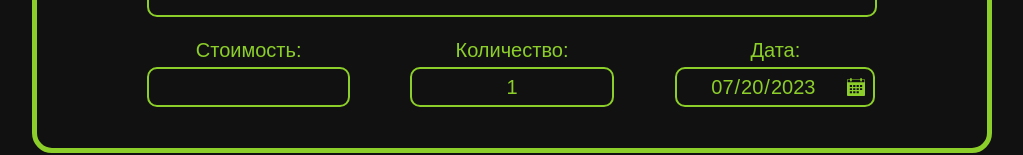
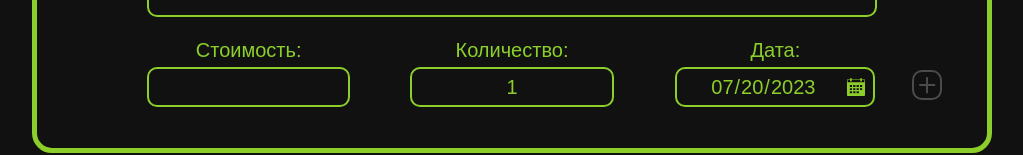
Before and after one commit to misha12919/cash-accounter, a React (Create React App) app: page / in a window 1280 px wide. Shown: the part 673-828 px from the top of the page, without its empty margins (128-1151 px from the left). Built offline with nearby package versions, Linux system fonts and the light colour scheme.

Commit message:
sort and plus unclickable

```diff
--- a/src/App.js
+++ b/src/App.js
@@ -32,7 +32,7 @@ function App() {
       cost: "2190",
       quantity: 1,
       date: {
-        day: '6',
+        day: '06',
         month: '07',
         year: '2023',
       },
@@ -43,7 +43,7 @@ function App() {
       cost: "780",
       quantity: 1,
       date: {
-        day: '2',
+        day: '02',
         month: '07',
         year: '2023',
       },
@@ -63,24 +63,49 @@ function App() {
   ])
 
   const addHistoryItem = (newItem) => {
-    setHistoryItems([{
+    const newDate = {
+      newYear: newItem[3].split('-')[0],
+      newMonth: newItem[3].split('-')[1],
+      newDay: newItem[3].split('-')[2],
+    }
 
+    let newId = historyItems.length
+    for (let idx = 0; idx < historyItems.length; idx++) {
+      const el = historyItems[idx]
+      if (newDate.newYear >= el.date.year && newDate.newMonth >= el.date.month && newDate.newDay >= el.date.day) {
+        newId = idx
+        break
+      }
+    }
+
+    setHistoryItems([
+      ...historyItems.filter((_, idx)=>{
+        return idx < newId
+      }),
+
+      {
         name: newItem[0].charAt(0).toUpperCase() + newItem[0].slice(1),
         costOfAPart: newItem[1],
         quantity: Number(newItem[2]),
         cost: newItem[1]*newItem[2],
         date:
         {
-        year: newItem[3].split('-')[0],
-        month: newItem[3].split('-')[1],
-        day: newItem[3].split('-')[2],
+          year: newDate.newYear,
+          month: newDate.newMonth,
+          day: newDate.newDay,
         },
-      id: 0
+        id: newId
+      },
 
-    }, ...historyItems.map((el)=>{
+      ...historyItems
+      .filter((_, idx)=>{
+        return idx >= newId
+      })
+      .map((el)=>{
         el.id = el.id+1
         return el
-    })])
+      })
+    ])
   }
 
   const getDateNow = () => {
--- a/src/components/Forms.js
+++ b/src/components/Forms.js
@@ -16,14 +16,37 @@ export const Forms = ({addHistoryItem, getDateNow}) => {
 
         <div className="form__group__info form__group__info--name">
           <div className="form__group__info__text">Название:</div>
-          <input className="form__group__info__input"></input>
+          <input className="form__group__info__input" mustnotbeempty='true' onChange={()=>{
+            const plus = document.querySelector('.form__group__plus')
+            const isInputsFilled = [...document.querySelectorAll('.form__group__info__input[mustnotbeempty]')].filter((el)=>{
+              return el.value === ''
+            }).length === 0 ? true : false
+
+            if (isInputsFilled) {
+              plus.classList.add('form__group__plus--active')
+            } else {
+              plus.classList.remove('form__group__plus--active')
+            }
+          }}></input>
           {/* <input className="form__group__info__input" onKeyUp={validate('form__group__info__input')}></input> */}
         </div>
 
         <div className="form__group__info">
           <div className="form__group__info__text">Стоимость:</div>
-          <input className="form__group__info__input" type="number"></input>
+          <input className="form__group__info__input" mustnotbeempty='true' type="number" onChange={()=>{
+            const plus = document.querySelector('.form__group__plus')
+            const isInputsFilled = [...document.querySelectorAll('.form__group__info__input[mustnotbeempty]')].filter((el)=>{
+              return el.value === ''
+            }).length === 0 ? true : false
+
+            if (isInputsFilled) {
+              plus.classList.add('form__group__plus--active')
+            } else {
+              plus.classList.remove('form__group__plus--active')
+            }
+          }}></input>
         </div>
+
 
         <div className="form__group__info">
           <div className="form__group__info__text">Количество:</div>
--- a/src/components/History.js
+++ b/src/components/History.js
@@ -46,7 +46,6 @@ export const History = ({historyItems, getDateNow}) => {
     <div className="history__items">
 
       {historyItems.map((item, idx) => {
-        console.log(item);
         if (item.name.toLowerCase().includes(filter[0].toLowerCase()) && numberOfItemsToShow > idx) {
           if (item.quantity <= 1) {
             return (
--- a/src/components/InfoPanel.js
+++ b/src/components/InfoPanel.js
@@ -1,8 +1,6 @@
 
 
 export const InfoPanel = ({historyItems, getDateNow}) => {
-
-
 
   const countAmountOfMoneySpent = () => {
     const [currDay, currMonth, currYear] = [Number(getDateNow().slice(-2)), Number(getDateNow().slice(-5, -3)), Number(getDateNow().slice(0,4))].map((el) => {
@@ -39,18 +37,22 @@ export const InfoPanel = ({historyItems, getDateNow}) => {
     <div className="info-panel">
       <div className="info-panel__title">Общая информация:</div>
       <div className="info-panel__items">
+
         <div className="info-panel__item">
           <div className="info-panel__item__title">Расходы за сегодня</div>
           <div className="info-panel__item__text">{countAmountOfMoneySpent()[0] + ' руб.'}</div>
         </div>
+
         <div className="info-panel__item">
           <div className="info-panel__item__title">Расходы за месяц</div>
           <div className="info-panel__item__text">{countAmountOfMoneySpent()[1] + ' руб.'}</div>
         </div>
+
         <div className="info-panel__item">
           <div className="info-panel__item__title">Средние расходы за месяц</div>
           <div className="info-panel__item__text">{countAmountOfMoneySpent()[2] + ' руб.'}</div>
         </div>
+
       </div>
     </div>
   )
--- a/src/index.css
+++ b/src/index.css
@@ -10,6 +10,8 @@
   --additional-color: #111;
   --hover-primary-color: rgb(92, 250, 52);
   --hover-additional-color: #2b2a2a;
+  --gray: #4b4b4b;
+  --transition-time: 0.5s;
 }
 
 input[type="date"]::-webkit-calendar-picker-indicator {
@@ -93,10 +95,6 @@ body {
   padding: 30px 80px;
   border: 5px solid var(--primary-color);
   border-radius: 20px;
-}
-
-.forms:hover .form__group__plus {
-  opacity: 1;
 }
 
 .form {
@@ -186,14 +184,14 @@ input::-webkit-inner-spin-button {
   right: 45px;
   width: 30px;
   height: 30px;
-  border: 2px solid var(--primary-color);
+  border: 2px solid var(--gray);
   border-radius: 10px;
   cursor: pointer;
-  opacity: 0;
-  transition: 0.2s;
+  transition: var(--transition-time);
+  pointer-events: none;
 }
 
-.form__group__plus::before {
+.form__group__plus::before, .form__group__plus::after {
   content: "";
   position: absolute;
   top: 50%;
@@ -201,21 +199,20 @@ input::-webkit-inner-spin-button {
   transform: translate(-50%, -50%) rotate(90deg);
   width: 60%;
   height: 2px;
-  background-color: var(--primary-color);
-}
-
-.form__group__plus:hover {
-  border-color: var(--hover-primary-color);
+  background-color: var(--gray);
+  transition: var(--transition-time);
 }
 
 .form__group__plus::after {
-  content: "";
-  position: absolute;
-  top: 50%;
-  left: 50%;
   transform: translate(-50%, -50%);
-  width: 60%;
-  height: 2px;
+}
+
+.form__group__plus--active {
+  border-color: var(--primary-color);
+  pointer-events: all;
+}
+
+.form__group__plus--active::before, .form__group__plus--active::after {
   background-color: var(--primary-color);
 }
 
```
Lines whose indentation alone changed are shown as unchanged.
